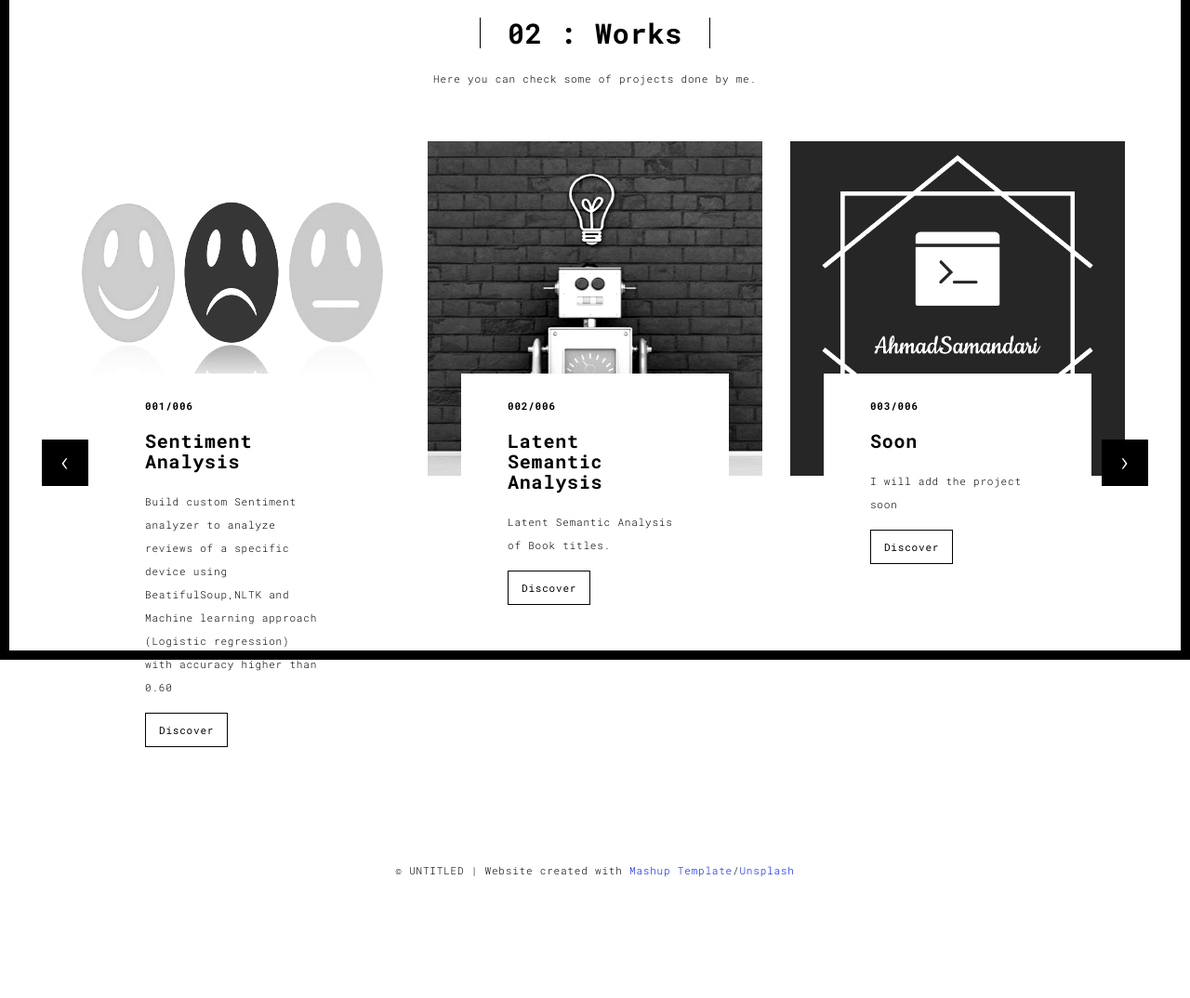
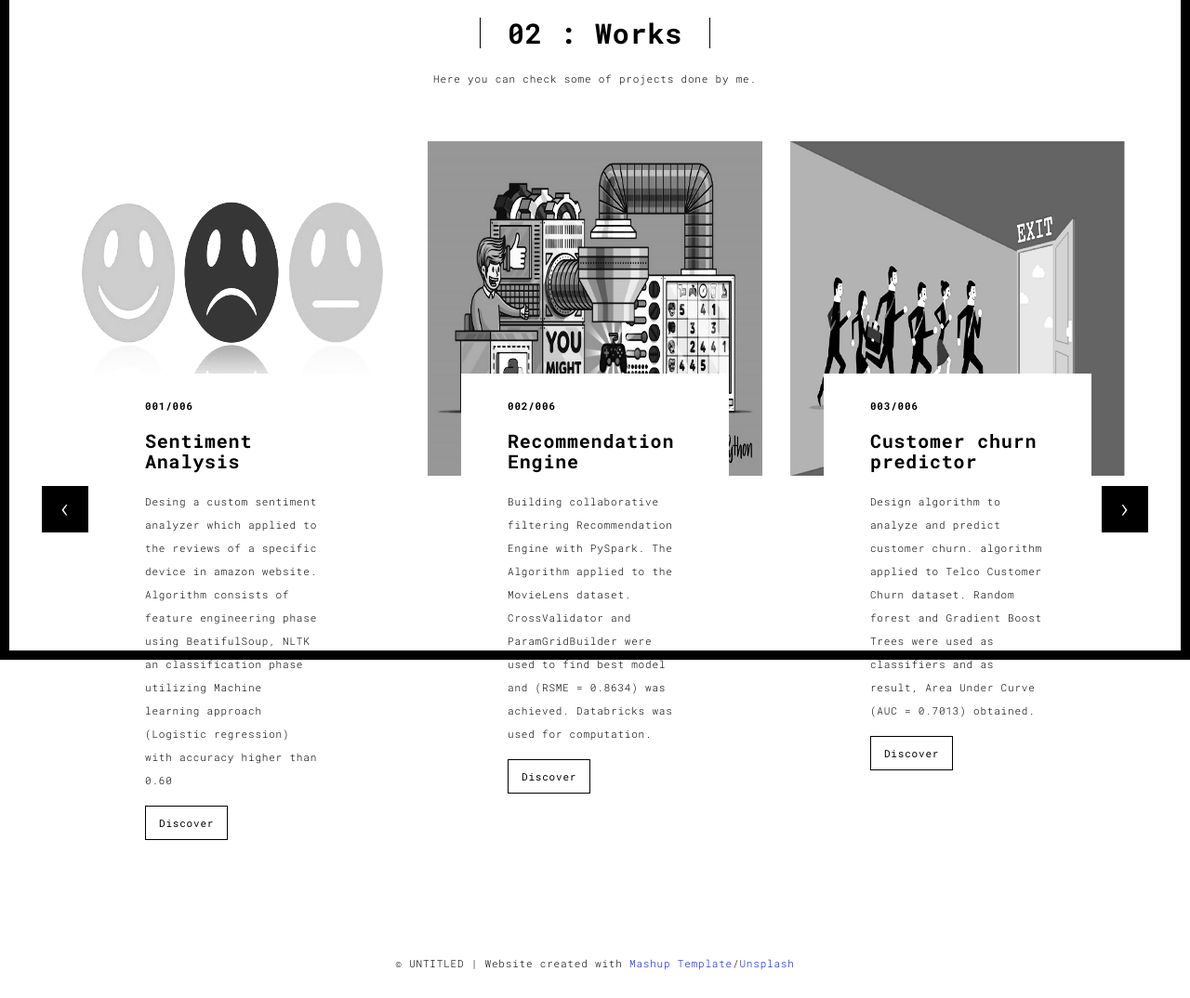
Before and after one commit to AhmadSamandari/portofo, a Flask app: page /works.html in a window 1280 px wide. Shown: the part 90-1164 px from the top of the page at 93% size. Before the commit the page ends 1034 px from the top, so only its background shows below. Run offline with Flask 2, Linux system fonts and the light colour scheme; some libraries are stand-ins or nearby versions.

Commit message:
the website is up to date

```diff
--- a/templates/contact.html
+++ b/templates/contact.html
@@ -94,7 +94,7 @@
                         <span class="fa-icon">
                           <i class="fa fa fa-map-marker" aria-hidden="true"></i>
                         </span>
-                        Via XI Febrraio 1, Lecco LC
+                        Via Sant'Alessandro Sauli, 1, 20127 Milano
                       </li>
                     </ul>
                     <h3>Follow me on social networks</h3>
--- a/templates/works.html
+++ b/templates/works.html
@@ -77,34 +77,35 @@
                     <div class="card-container card-container-lg">
                       <h4>001/006</h4>
                       <h3>Sentiment Analysis</h3>
-                      <p>Build custom Sentiment analyzer to analyze reviews of a specific device using BeatifulSoup,NLTK
-                        and
-                        Machine learning approach (Logistic regression) with accuracy higher than 0.60</p>
+                      <p>Desing a custom sentiment analyzer which applied to the reviews of a specific device in amazon website. Algorithm consists of feature engineering phase using BeatifulSoup, NLTK an classification phase utilizing Machine learning approach (Logistic regression) with accuracy higher than 0.60</p>
                       <a href="https://github.com/AhmadSamandari/Sentiment-analysis" title=""
                         class="btn btn-default">Discover</a>
                     </div>
                   </div>
                   <div class="col-sm-4">
                     <a href="" title="" class="black-image-project-hover">
-                      <img src="./static/assets/images/GettyImages.jpg" alt="" class="img-responsive">
+                      <img src="./static/assets/images/rec4.jpg" alt="" class="img-responsive">
                     </a>
                     <div class="card-container card-container-lg">
                       <h4>002/006</h4>
-                      <h3>Latent Semantic Analysis</h3>
-                      <p>Latent Semantic Analysis of Book titles.</p>
-                      <a href="https://github.com/AhmadSamandari/Semantic-Analysis" title=""
+                      <h3>Recommendation Engine</h3>
+                      <p>Building collaborative filtering Recommendation Engine with PySpark. The Algorithm
+                        applied to the MovieLens dataset. CrossValidator and ParamGridBuilder were used to find best
+                        model and (RSME = 0.8634) was achieved. Databricks was used for computation.
+                      </p>
+                      <a href="https://github.com/AhmadSamandari/Recommendation_Sys.git" title=""
                         class="btn btn-default">Discover</a>
                     </div>
                   </div>
                   <div class="col-sm-4">
                     <a href="" title="" class="black-image-project-hover">
-                      <img src="./static/assets/images/linkedin_profile_image.png" alt="" class="img-responsive">
+                      <img src="./static/assets/images/churn.png" alt="" class="img-responsive">
                     </a>
                     <div class="card-container card-container-lg">
                       <h4>003/006</h4>
-                      <h3>Soon</h3>
-                      <p>I will add the project soon</p>
-                      <a href="" title="" class="btn btn-default">Discover</a>
+                      <h3>Customer churn predictor</h3>
+                      <p>Design algorithm to analyze and predict customer churn. algorithm applied to Telco Customer Churn dataset. Random forest and  Gradient Boost Trees were used as classifiers and as result, Area Under Curve (AUC = 0.7013) obtained.</p>
+                      <a href="https://github.com/AhmadSamandari/customer_churn.git" title="" class="btn btn-default">Discover</a>
                     </div>
                   </div>
 
@@ -116,12 +117,12 @@
                 <div class="row">
                   <div class="col-sm-4">
                     <a href="" class="black-image-project-hover">
-                      <img src="./static/assets/images/linkedin_profile_image.png" alt="Image" class="img-responsive">
+                      <img src="./static/assets/images/GettyImages.jpg" alt="Image" class="img-responsive">
                     </a>
                     <div class="card-container">
                       <h4>004/006</h4>
-                      <h3>I will add project soon</h3>
-                      <p>I will add project soon</p>
+                      <h3>Latent Semantic Analysis</h3>
+                      <p>Latent Semantic Analysis of Book titles.</p>
                       <a href="" class="btn btn-default">Discover</a>
                     </div>
                   </div>
```
Also changed, not shown: templates/about.html (+13 -10 lines), static/assets/images/churn.png (added), static/assets/images/ciph.jpg (deleted), static/assets/images/ctimg3.png (deleted), static/assets/images/ecgimg3.png (deleted), static/assets/images/rec4.jpg (added).
